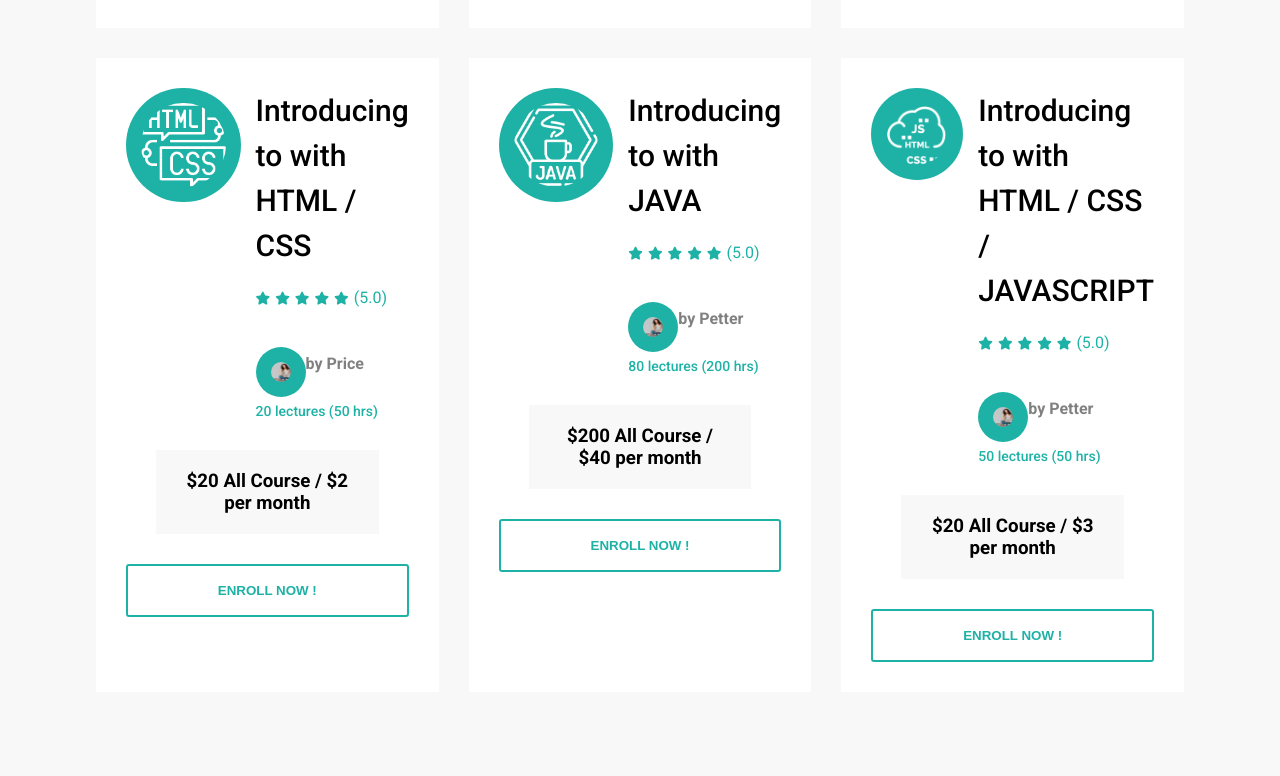
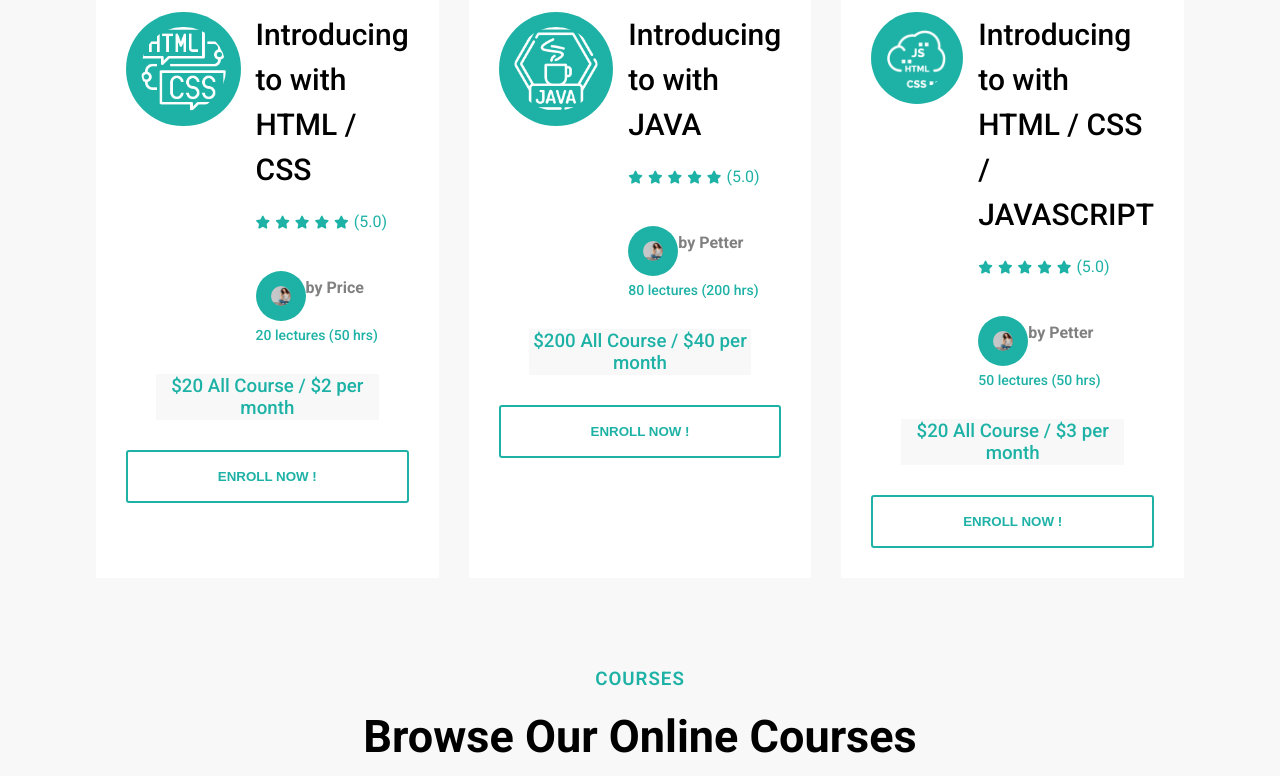
Before and after one commit to busari-mcode/educational-website, a React (Create React App) app: page /courses in a window 1280 px wide. Shown: the part 2015-2791 px from the top of the page. Before the commit the page ends 2757 px from the top, so only its background shows below. Built offline with nearby package versions, Linux system fonts and the light colour scheme.

Commit message:
new changes

```diff
--- a/src/components/allcourses/CourseHome.jsx
+++ b/src/components/allcourses/CourseHome.jsx
@@ -1,12 +1,14 @@
 import React from 'react'
 import Back from '../common/back/Back'
 import CoursesCard from './CoursesCard'
+import OnlineCourses from './OnlineCourses'
 
 const CourseHome = () => {
   return (
     <>
         <Back title='Explore Courses'/>
         <CoursesCard />
+        <OnlineCourses />
     </>
   )
 }
--- a/src/components/allcourses/OnlineCourses.jsx
+++ b/src/components/allcourses/OnlineCourses.jsx
@@ -0,0 +1,30 @@
+import React from 'react'
+import Title from '../common/title/Title'
+import { online } from '../../dummydata'
+
+const OnlineCourses = () => {
+  return (
+    <>
+        <section className="online">
+            <div className="container">
+                <Title subtitle="COURSES" title="Browse Our Online Courses" />
+
+                <div className="content grid3">
+                   {online.map((val) => (
+                        <div className="box">
+                            <div className="img">
+                                <img src={val.cover} alt="" />
+                                <img src={val.hovercover} alt="" className='show'/>
+                            </div>
+                            <h1>{val.courseName}</h1>
+                            <span>{val.course}</span>
+                        </div>
+                   ))}
+                </div>
+            </div>
+        </section>
+    </>
+  )
+}
+
+export default OnlineCourses
--- a/src/components/allcourses/courses.css
+++ b/src/components/allcourses/courses.css
@@ -54,5 +54,9 @@
 .coursesCard .price {
     margin: 30px;
     background-color: #f8f8f8;
-    padding: 20px;
+    padding: 1px;
 }
+.coursesCard  h3 {
+    font-weight: 500;
+    color: #1eb2a6;
+}
```
